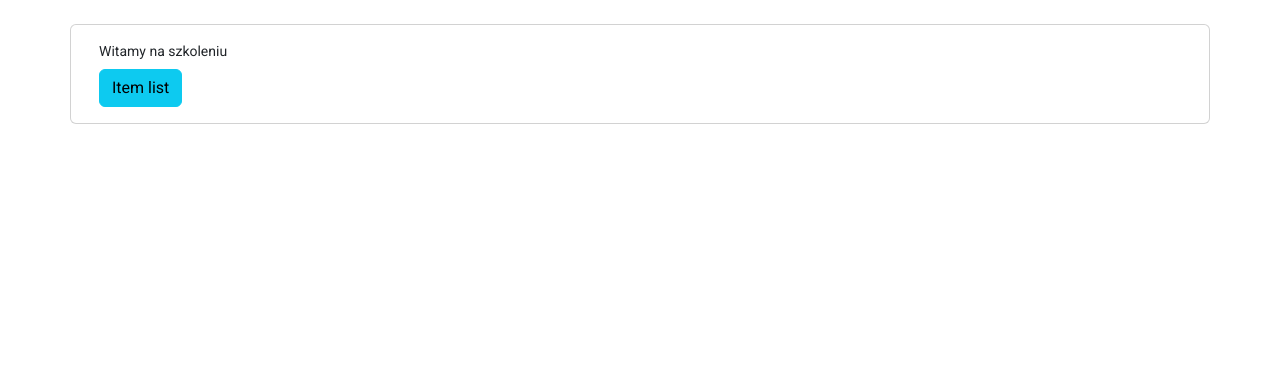
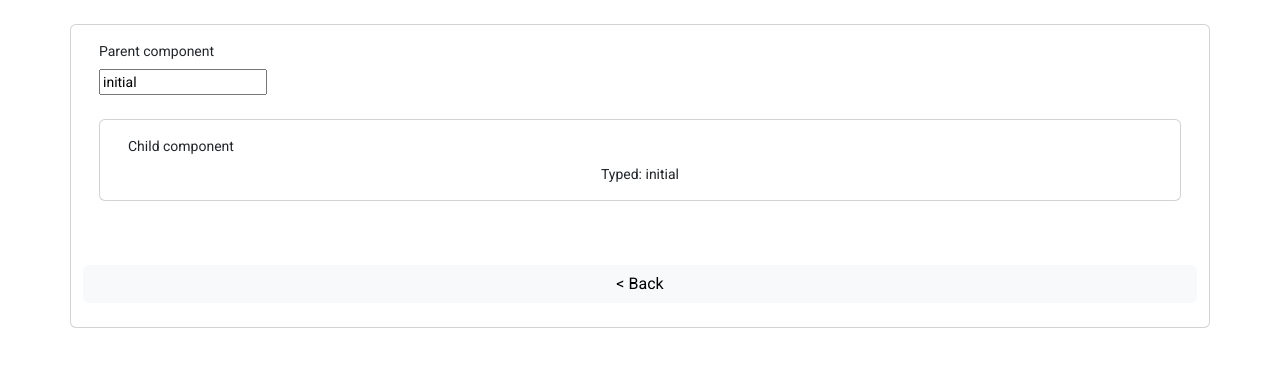
Before and after one commit to karolinajochymek/angular-cz3, an Angular app: page /life-cycle-hooks-example in a window 1280 px wide. Before the commit this address led to /. Shown: the top 366 px of the page. Built offline with nearby package versions, Linux system fonts and the light colour scheme.

Commit message:
Life cycle hooks - wrap up

```diff
--- a/src/app/app.module.ts
+++ b/src/app/app.module.ts
@@ -10,6 +10,7 @@ import { ItemModule } from './modules/item/item.module';
 import { NgbModule } from '@ng-bootstrap/ng-bootstrap';
 import { SharedModule } from './modules/shared/shared.module';
 import { FormsModule } from '@angular/forms';
+import { LifeCycleHooksModule } from './modules/life-cycle-hooks/life-cycle-hooks.module';
 
 @NgModule({
   declarations: [
@@ -26,7 +27,8 @@ import { FormsModule } from '@angular/forms';
       { path: '**', redirectTo: '', pathMatch: 'full' }]),
     ItemModule,
     SharedModule,
-    FormsModule
+    FormsModule,
+    LifeCycleHooksModule
   ],
   providers: [],
   bootstrap: [AppComponent]
--- a/src/app/main-page/main-page.component.html
+++ b/src/app/main-page/main-page.component.html
@@ -23,5 +23,6 @@
             *appSimpleCheckPermission="firstPermission">Item list</button> --> <!-- rozwiązanie 5.1 -->
         <!-- <button type="button" class="btn btn-info" routerLink="/items"
         *appCheckPermission="firstPermission;secondPermission:secondPermission">Item list</button> --><!-- rozwiązanie 5.2 -->
+        <button type="button" class="btn btn-info mx-4" routerLink="/life-cycle-hooks-example">Life cycle hooks</button>
     </div>
 </div>
--- /dev/null
+++ b/src/app/modules/life-cycle-hooks/child/child.component.html
@@ -0,0 +1,12 @@
+<div class="card container my-4">
+    <div class="card-body">
+        <div class="card-title">
+            <span class="font-weight-bold">Child component </span>
+        </div>
+        <div class="d-flex justify-content-around">
+            <div>
+                <span>Typed: {{word}}</span>
+            </div>
+        </div>
+    </div>
+</div>
--- /dev/null
+++ b/src/app/modules/life-cycle-hooks/child/child.component.ts
@@ -0,0 +1,49 @@
+import { AfterContentChecked, AfterContentInit, AfterViewChecked, AfterViewInit, Component, DoCheck, Input, OnChanges, OnDestroy, OnInit } from '@angular/core';
+
+@Component({
+  selector: 'app-child',
+  templateUrl: './child.component.html',
+  styleUrls: ['./child.component.scss']
+})
+export class ChildComponent implements OnInit, OnChanges, DoCheck, AfterContentInit, AfterContentChecked,
+  AfterViewInit, AfterViewChecked, OnDestroy  {
+
+  @Input() word: string = '';
+
+  constructor() {
+    console.log(`Constructor of ChildComponent triggered with input value ${this.word}`);
+  }
+
+  ngOnChanges(): void {
+    console.log(`ngOnChanges of ChildComponent triggered with input value ${this.word}`);
+  }
+
+  ngOnInit(): void {
+    console.log(`ngOnInit of ChildComponent triggered with input value ${this.word}`);
+  }
+
+  ngDoCheck(): void {
+    console.log(`ngDoCheck of ChildComponent triggered with input value ${this.word}`);
+  }
+
+  ngAfterContentInit(): void {
+    console.log(`ngAfterContentInit of ChildComponent triggered with input value ${this.word}`);
+  }
+
+  ngAfterContentChecked(): void {
+    console.log(`ngAfterContentChecked of ChildComponent triggered with input value ${this.word}`);
+  }
+
+  ngAfterViewInit(): void {
+    console.log(`ngAfterViewInit of ChildComponent triggered with input value ${this.word}`);
+  }
+
+  ngAfterViewChecked(): void {
+    console.log(`ngAfterViewChecked of ChildComponent triggered with input value ${this.word}`);
+  }
+
+  ngOnDestroy(): void {
+    console.log(`ngOnDestroy of ChildComponent triggered with input value ${this.word}`);
+  }
+
+}
--- /dev/null
+++ b/src/app/modules/life-cycle-hooks/parent/parent.component.html
@@ -0,0 +1,10 @@
+<div class="card container my-4">
+    <div class="card-body">
+        <div class="card-title">
+            <span class="font-weight-bold">Parent component </span>
+        </div>
+        <input type='text' [(ngModel)]='typedWord' />
+        <app-child [word]="typedWord"></app-child>
+    </div>
+    <button type="button" class="btn btn-light my-4 mr-auto"  routerLink="/"> < Back</button>
+</div>
--- /dev/null
+++ b/src/app/modules/life-cycle-hooks/parent/parent.component.ts
@@ -0,0 +1,48 @@
+import { AfterContentChecked, AfterContentInit, AfterViewChecked, AfterViewInit, Component, DoCheck, OnChanges, OnDestroy, OnInit } from '@angular/core';
+
+@Component({
+  selector: 'app-parent',
+  templateUrl: './parent.component.html',
+  styleUrls: ['./parent.component.scss']
+})
+export class ParentComponent implements OnInit, OnChanges, DoCheck, AfterContentInit, AfterContentChecked,
+  AfterViewInit, AfterViewChecked, OnDestroy {
+
+  typedWord: string = 'initial';
+
+  constructor() {
+    console.log(`Constructor of ParentComponent triggered with typed value ${this.typedWord}`);
+  }
+
+  ngOnChanges(): void {
+    console.log(`ngOnChanges of ParentComponent triggered with typed value ${this.typedWord}`);
+  }
+  ngOnInit(): void {
+    console.log(`ngOnInit of ParentComponent triggered with typed value ${this.typedWord}`);
+  }
+
+  ngDoCheck(): void {
+    console.log(`ngDoCheck of ParentComponent triggered with typed value ${this.typedWord}`);
+  }
+
+  ngAfterContentInit(): void {
+    console.log(`ngAfterContentInit of ParentComponent triggered with typed value ${this.typedWord}`);
+  }
+
+  ngAfterContentChecked(): void {
+    console.log(`ngAfterContentChecked of ParentComponent triggered with typed value ${this.typedWord}`);
+  }
+
+  ngAfterViewInit(): void {
+    console.log(`ngAfterViewInit of ParentComponent triggered with typed value ${this.typedWord}`);
+  }
+
+  ngAfterViewChecked(): void {
+    console.log(`ngAfterViewChecked of ParentComponent triggered with typed value ${this.typedWord}`);
+  }
+
+  ngOnDestroy(): void {
+    console.log(`ngOnDestroy of ParentComponent triggered with typed value ${this.typedWord}`);
+  }
+
+}
```
Also changed, not shown: src/app/modules/life-cycle-hooks/life-cycle-hooks.module.ts (added, +25 -0 lines), src/app/modules/life-cycle-hooks/child/child.component.scss (added), src/app/modules/life-cycle-hooks/parent/parent.component.scss (added), 2 other files (tests, documents, lock files or other folders).
